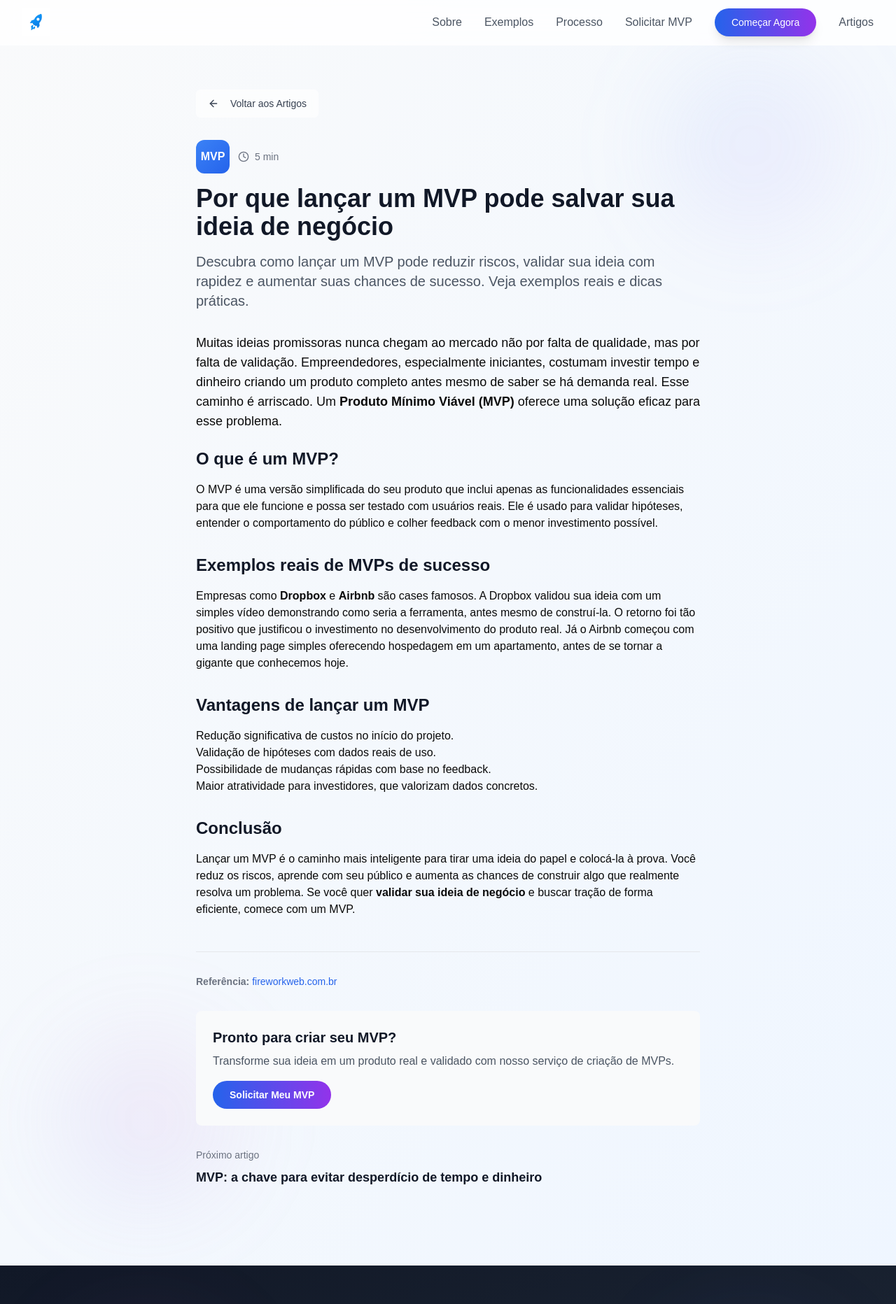
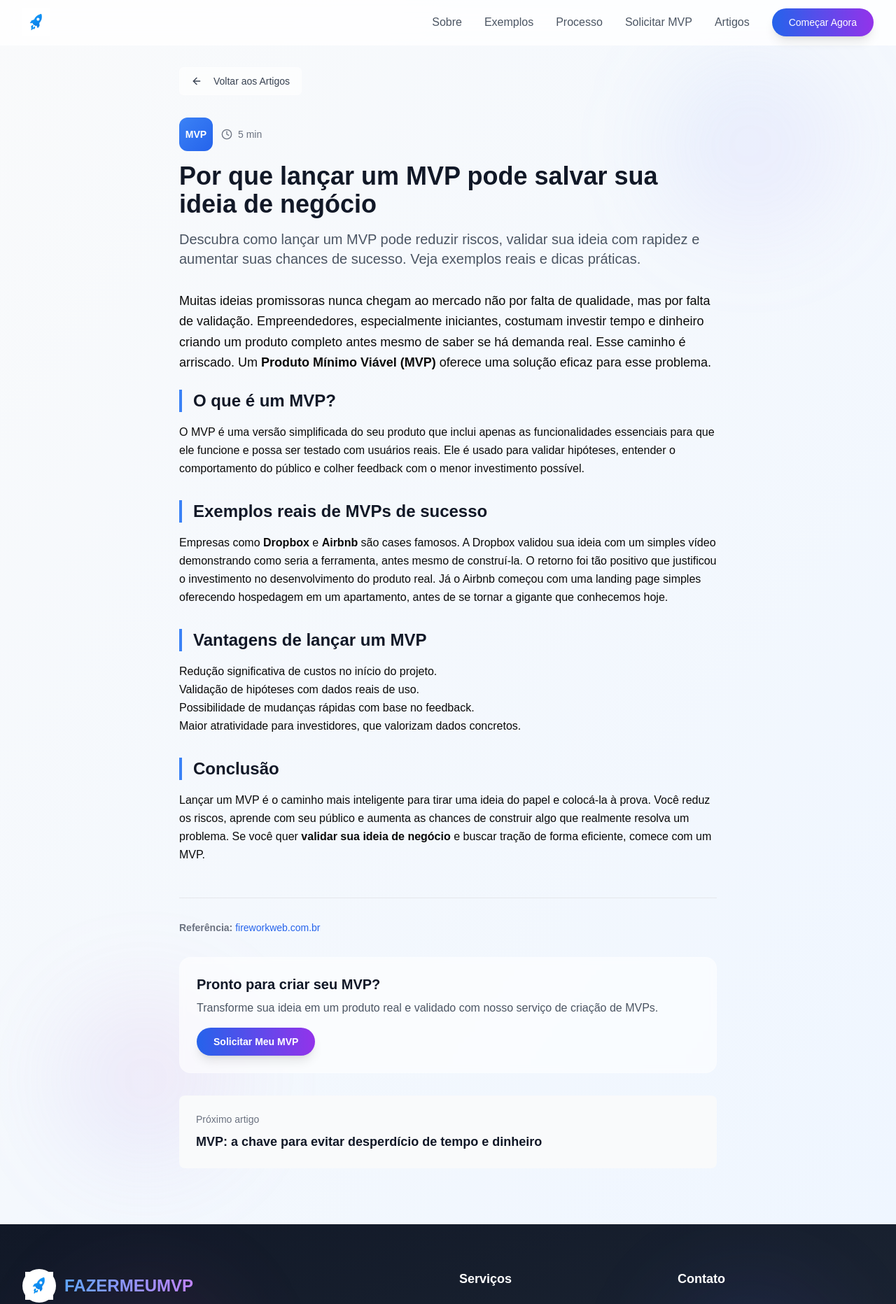
Before and after one commit to pfrzz/fazer-meu-mvp, a Next.js app: page /artigos/por-que-lancar-um-mvp-pode-salvar-sua-ideia-de-negocio in a window 1280 px wide. Shown: the top 1864 px of the page at 70% size. Built offline with nearby package versions, Linux system fonts and the light colour scheme.

Commit message:
fix: resolve article not found and reorder navigation
Fix article routing and navigation order changes.

Co-authored-by: Pedro Ferraz <111819887+pfrzz@users.noreply.github.com>

```diff
--- a/app/artigos/[slug]/page.tsx
+++ b/app/artigos/[slug]/page.tsx
@@ -2,7 +2,10 @@ import Header from "@/components/header"
 import Footer from "@/components/footer"
 import { getArticleBySlug, getAllArticles } from "@/lib/articles"
 import type { Metadata } from "next"
-import ArticlePageClient from "./ArticlePageClient"
+import { notFound } from "next/navigation"
+import Link from "next/link"
+import { ArrowLeft, Clock } from "lucide-react"
+import { Button } from "@/components/ui/button"
 
 interface ArticlePageProps {
   params: {
@@ -38,6 +41,14 @@ export async function generateMetadata({ params }: ArticlePageProps): Promise<Me
 }
 
 export default function ArticlePage({ params }: ArticlePageProps) {
+  const article = getArticleBySlug(params.slug)
+
+  if (!article) {
+    notFound()
+  }
+
+  const nextArticle = article.nextArticle ? getArticleBySlug(article.nextArticle) : null
+
   return (
     <div className="min-h-screen bg-white">
       <Header />
@@ -47,7 +58,95 @@ export default function ArticlePage({ params }: ArticlePageProps) {
           <div className="absolute bottom-20 left-20 w-64 h-64 bg-gradient-to-tr from-indigo-400/10 to-pink-400/10 rounded-full blur-3xl"></div>
         </div>
         <div className="container mx-auto px-4 sm:px-6 lg:px-8 relative">
-          <ArticlePageClient params={params} />
+          <article className="max-w-3xl mx-auto">
+            <div className="mb-8">
+              <Link href="/artigos">
+                <Button
+                  variant="outline"
+                  className="bg-white/60 backdrop-blur-sm border-white/20 hover:bg-white/80 text-gray-700 hover:text-blue-600"
+                >
+                  <ArrowLeft className="h-4 w-4 mr-2" />
+                  Voltar aos Artigos
+                </Button>
+              </Link>
+            </div>
+
+            <header className="mb-8">
+              <div className="flex items-center gap-3 mb-4">
+                <div
+                  className={`w-12 h-12 bg-gradient-to-br ${article.gradient} rounded-xl flex items-center justify-center`}
+                >
+                  <div className="text-white font-bold text-sm">MVP</div>
+                </div>
+                <div className="flex items-center gap-2 text-sm text-gray-500">
+                  <Clock className="h-4 w-4" />
+                  <span>{article.readTime}</span>
+                </div>
+              </div>
+              <h1 className="text-3xl md:text-4xl font-bold text-gray-900 mb-4">{article.title}</h1>
+              <p className="text-xl text-gray-600">{article.description}</p>
+            </header>
+
+            <div className="prose prose-lg max-w-none">
+              <div
+                dangerouslySetInnerHTML={{ __html: article.content.introduction }}
+                className="mb-6 text-lg leading-relaxed"
+              />
+
+              {article.content.sections.map((section, index) => (
+                <section key={index} className="mb-8">
+                  <h2 className="text-2xl font-bold text-gray-900 mb-4 border-l-4 border-blue-500 pl-4">
+                    {section.title}
+                  </h2>
+                  <div dangerouslySetInnerHTML={{ __html: section.content }} className="leading-relaxed" />
+                </section>
+              ))}
+
+              <section className="mb-8">
+                <h2 className="text-2xl font-bold text-gray-900 mb-4 border-l-4 border-blue-500 pl-4">Conclusão</h2>
+                <div dangerouslySetInnerHTML={{ __html: article.content.conclusion }} className="leading-relaxed" />
+              </section>
+            </div>
+
+            <div className="mt-12 pt-8 border-t border-gray-200">
+              {article.reference && (
+                <p className="text-sm text-gray-500 mb-4">
+                  <strong>Referência:</strong>{" "}
+                  <a
+                    href={article.reference}
+                    target="_blank"
+                    rel="noreferrer noopener"
+                    className="text-blue-600 hover:underline"
+                  >
+                    {article.reference.replace(/https?:\/\/(www\.)?/, "").split("/")[0]}
+                  </a>
+                </p>
+              )}
+
+              <div className="bg-white/60 backdrop-blur-sm border border-white/20 rounded-2xl p-6 mt-8">
+                <h3 className="text-xl font-bold text-gray-900 mb-2">Pronto para criar seu MVP?</h3>
+                <p className="text-gray-600 mb-4">
+                  Transforme sua ideia em um produto real e validado com nosso serviço de criação de MVPs.
+                </p>
+                <Link href="/#solicitar">
+                  <Button className="bg-gradient-to-r from-blue-600 to-purple-600 hover:from-blue-700 hover:to-purple-700 text-white px-6 py-2 rounded-full font-semibold shadow-lg hover:shadow-xl transition-all duration-300">
+                    Solicitar Meu MVP
+                  </Button>
+                </Link>
+              </div>
+
+              {nextArticle && (
+                <div className="mt-8 bg-gray-50 p-6 rounded-lg">
+                  <p className="text-sm text-gray-500 mb-2">Próximo artigo</p>
+                  <Link href={`/artigos/${nextArticle.slug}`} className="group">
+                    <h3 className="text-lg font-bold text-gray-900 group-hover:text-blue-600 transition-colors">
+                      {nextArticle.title}
+                    </h3>
+                  </Link>
+                </div>
+              )}
+            </div>
+          </article>
         </div>
       </main>
       <Footer />
--- a/components/header.tsx
+++ b/components/header.tsx
@@ -59,15 +59,15 @@ export default function Header() {
             >
               Solicitar MVP
             </button>
+            <Link href="/artigos" className="text-gray-600 hover:text-blue-600 transition-colors font-medium">
+              Artigos
+            </Link>
             <Button
               onClick={() => scrollToSection("solicitar")}
               className="bg-gradient-to-r from-blue-600 to-purple-600 hover:from-blue-700 hover:to-purple-700 text-white px-6 py-2 rounded-full font-medium shadow-lg hover:shadow-xl transition-all duration-300"
             >
               Começar Agora
             </Button>
-            <Link href="/artigos" className="text-gray-600 hover:text-blue-600 transition-colors font-medium">
-              Artigos
-            </Link>
           </nav>
 
           {/* Mobile Menu Button */}
@@ -104,12 +104,6 @@ export default function Header() {
               >
                 Solicitar MVP
               </button>
-              <Button
-                onClick={() => scrollToSection("solicitar")}
-                className="w-full bg-gradient-to-r from-blue-600 to-purple-600 hover:from-blue-700 hover:to-purple-700 text-white rounded-full font-medium"
-              >
-                Começar Agora
-              </Button>
               <Link
                 href="/artigos"
                 className="text-gray-600 hover:text-blue-600 transition-colors text-left font-medium"
@@ -117,6 +111,12 @@ export default function Header() {
               >
                 Artigos
               </Link>
+              <Button
+                onClick={() => scrollToSection("solicitar")}
+                className="w-full bg-gradient-to-r from-blue-600 to-purple-600 hover:from-blue-700 hover:to-purple-700 text-white rounded-full font-medium"
+              >
+                Começar Agora
+              </Button>
             </nav>
           </div>
         )}
```
